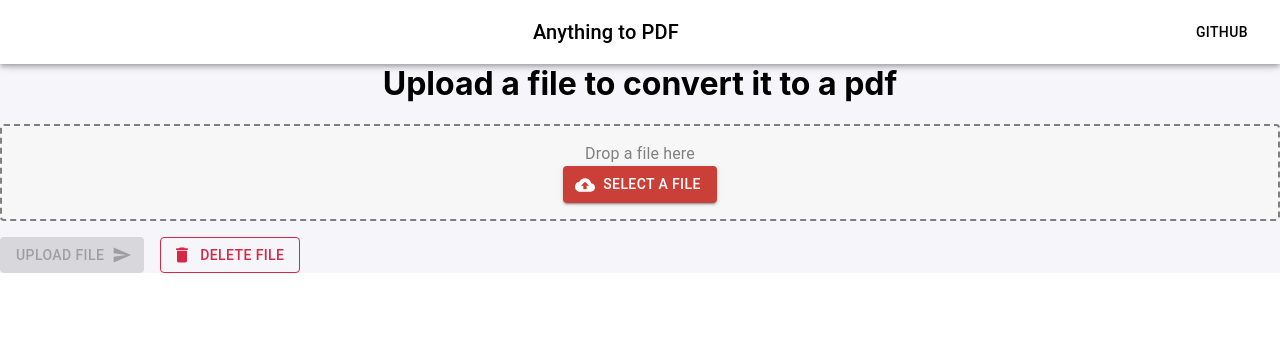
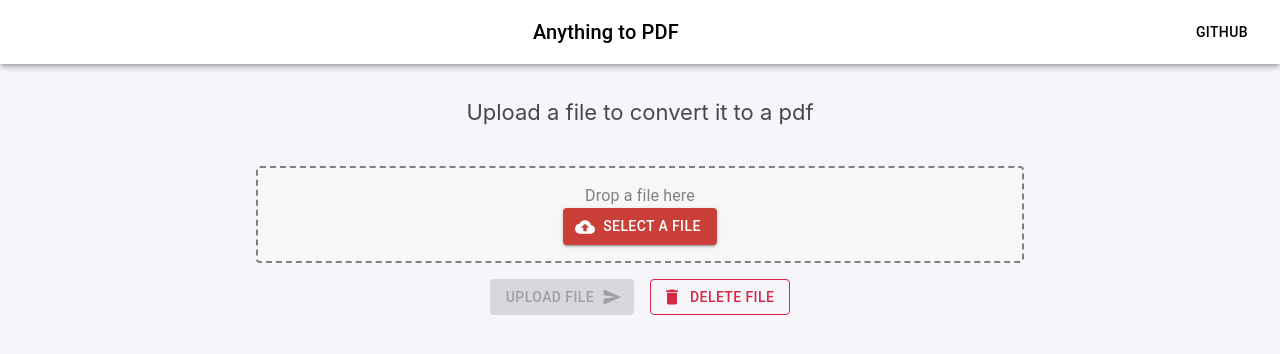
Before and after one commit to gmccannon/archive-manager, a React (Create React App) app in the folder front/: page / in a window 1280 px wide. Shown: the top 354 px of the page. Built offline with nearby package versions, Linux system fonts and the light colour scheme; the HTML template or start-up script is replaced by a standard one.

Commit message:
Add styling

```diff
--- a/front/src/App.css
+++ b/front/src/App.css
@@ -1,6 +1,17 @@
 .App {
   text-align: center;
   background-color: rgb(245, 245, 250);
+  min-height: 100vh;
+}
+
+.tool__header__subtitle {
+  max-width: 800px;
+  margin: 8px auto 0;
+  line-height: 32px;
+  font-size: 22px;
+  font-weight: 400;
+  color: #47474f;
+  padding-bottom: 3%;
 }
 
 .App-logo {
--- a/front/src/App.js
+++ b/front/src/App.js
@@ -8,7 +8,7 @@ function App() {
       <header>
         <ButtonAppBar />
       </header>
-      <h1>Upload a file to convert it to a pdf</h1>
+      <h2 className='tool__header__subtitle'>Upload a file to convert it to a pdf</h2>
       <DragDrop />
     </div>
   );
--- a/front/src/components/ButtonAppBar.js
+++ b/front/src/components/ButtonAppBar.js
@@ -7,7 +7,7 @@ import Button from '@mui/material/Button';
 
 export default function ButtonAppBar() {
   return (
-    <Box sx={{ mt: 8 }} >
+    <Box sx={{ mt: 12 }} >
       <AppBar position="fixed" sx={{ width: '100%', backgroundColor: 'white' }}>
         <Toolbar>
           <Typography variant="h6" component="div" sx={{ flexGrow: 1, color: 'Black'}}>
--- a/front/src/components/DragDrop.js
+++ b/front/src/components/DragDrop.js
@@ -26,6 +26,7 @@ const Dropzone = styled('div')(({ theme }) => ({
   padding: theme.spacing(2),
   textAlign: 'center',
   cursor: 'pointer',
+  height: '100%',
   backgroundColor: '#f7f7f7',
   color: 'gray',
   '&:hover': {
@@ -86,7 +87,7 @@ function DragDrop() {
   });
 
   return (
-    <div>
+    <div style={{ width: '60%', height: '60%', margin: 'auto', textAlign: 'center' }}>
       <Dropzone {...getRootProps()}>
         <input {...getInputProps()} />
         <Typography variant="body1">{file ? `${file.name}` : 'Drop a file here'}</Typography>
@@ -102,7 +103,7 @@ function DragDrop() {
           <VisuallyHiddenInput onChange={handleFileChange} name="file" type="file" />
         </Button>
       </Dropzone>
-      <Stack direction="row" spacing={2} sx={{ mt: 2 }}>
+      <Stack direction="row" spacing={2} sx={{ mt: 2, justifyContent: 'center'}}>
         <Button
           sx={{ backgroundColor: 'rgb(202, 64, 56)', '&:hover': { backgroundColor: 'rgb(202, 64, 56)' } }}
           onClick={handleUpload}
--- a/front/src/index.css
+++ b/front/src/index.css
@@ -5,6 +5,7 @@ body {
     sans-serif;
   -webkit-font-smoothing: antialiased;
   -moz-osx-font-smoothing: grayscale;
+  background-color: rgb(245, 245, 250);
 }
 
 code {
```
